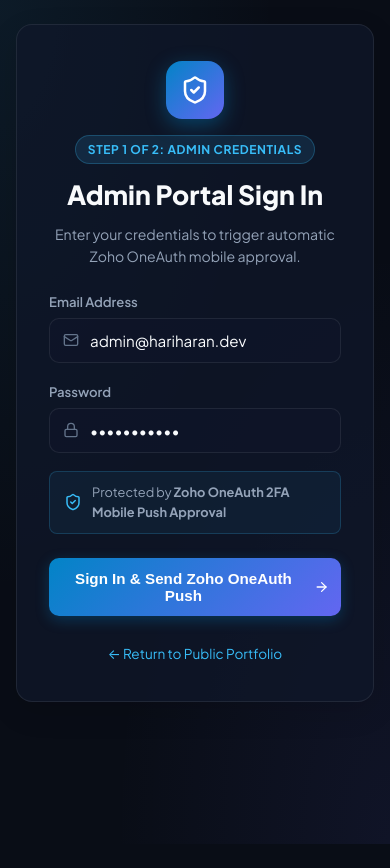
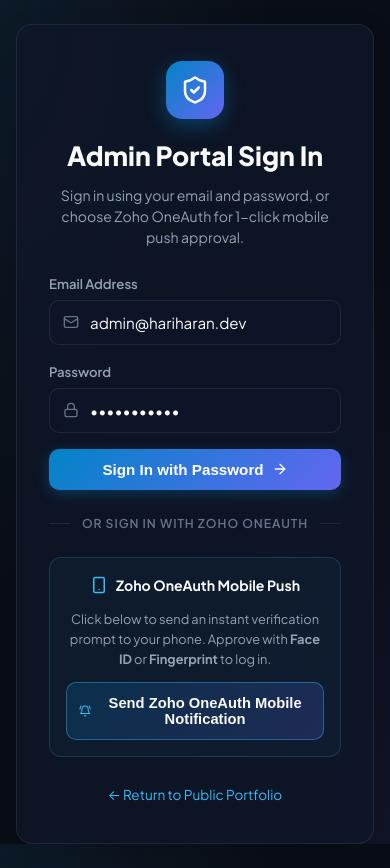
Before and after one commit to Hariharanravikumar001/Hariharan-portfolio, a React (Vite) app in the folder frontend/: page /admin/login in a window 390 px wide. Before the commit the page ends 844 px from the top, so only its background shows below. Built offline with nearby package versions, Linux system fonts and the light colour scheme; no server answers.

Commit message:
feat: support both direct email/password login and 1-click Zoho OneAuth mobile push approval

```diff
--- a/frontend/src/context/AuthContext.jsx
+++ b/frontend/src/context/AuthContext.jsx
@@ -62,6 +62,11 @@
     localStorage.setItem('user', JSON.stringify(user));
   };
 
+  const initiateZohoPush = async (email) => {
+    const res = await authApi.initiateZohoPush({ email });
+    return res.data;
+  };
+
   const logout = () => {
     setToken(null);
     setUser(null);
@@ -72,7 +77,7 @@
   const isAuthenticated = Boolean(token && user);
 
   return (
-    <AuthContext.Provider value={{ user, token, isAuthenticated, loading, login, verifyMfa, setAuthSession, logout }}>
+    <AuthContext.Provider value={{ user, token, isAuthenticated, loading, login, initiateZohoPush, verifyMfa, setAuthSession, logout }}>
       {children}
     </AuthContext.Provider>
   );
--- a/frontend/src/pages/admin/AdminLogin.jsx
+++ b/frontend/src/pages/admin/AdminLogin.jsx
@@ -20,26 +20,26 @@
   RefreshCw,
   ExternalLink,
   CheckCircle2,
+  Sparkles,
 } from 'lucide-react';
 import { useAuth } from '../../context/AuthContext';
 import { authApi } from '../../services/api';
 
 const AdminLogin = () => {
-  const [step, setStep] = useState(1); // 1: Credentials, 2: Zoho OneAuth Push MFA
+  const [step, setStep] = useState(1); // 1: Login Options (Email/Password or Zoho Push), 2: Zoho OneAuth Waiting Screen
   const [email, setEmail] = useState('admin@hariharan.dev');
   const [password, setPassword] = useState('Admin@12345');
   const [mfaCode, setMfaCode] = useState('');
   const [mfaData, setMfaData] = useState(null); // { sessionId, mobileApprovalUrl, tempToken, otpauthUri, secret, user }
-  const [showQrDetails, setShowQrDetails] = useState(false);
   const [showManualTotp, setShowManualTotp] = useState(false);
   const [copiedKey, setCopiedKey] = useState(false);
-  const [copiedLink, setCopiedLink] = useState(false);
   const [error, setError] = useState('');
   const [infoMessage, setInfoMessage] = useState('');
   const [loading, setLoading] = useState(false);
+  const [zohoLoading, setZohoLoading] = useState(false);
   const [isApproved, setIsApproved] = useState(false);
 
-  const { login, verifyMfa, setAuthSession } = useAuth();
+  const { login, initiateZohoPush, verifyMfa, setAuthSession } = useAuth();
   const navigate = useNavigate();
   const pollingIntervalRef = useRef(null);
 
@@ -52,7 +52,7 @@
     };
   }, []);
 
-  // Poll for Mobile Approval when on Step 2
+  // Poll for Mobile Approval when on Step 2 (Zoho OneAuth Push)
   useEffect(() => {
     if (step === 2 && mfaData?.sessionId && !isApproved) {
       pollingIntervalRef.current = setInterval(async () => {
@@ -88,8 +88,8 @@
     }
   }, [step, mfaData, isApproved]);
 
-  // Step 1: Submit Credentials & trigger automatic mobile push
-  const handleCredentialSubmit = async (e) => {
+  // Option A: Direct Email and Password Sign In
+  const handlePasswordLogin = async (e) => {
     e.preventDefault();
     try {
       setLoading(true);
@@ -97,18 +97,34 @@
       setInfoMessage('');
       const res = await login(email, password);
 
-      if (res && res.mfaRequired) {
+      if (res && res.success && res.token) {
+        navigate('/admin');
+      }
+    } catch (err) {
+      setError(err.response?.data?.message || 'Invalid email or password. Please try again.');
+    } finally {
+      setLoading(false);
+    }
+  };
+
+  // Option B: 1-Click Zoho OneAuth Mobile Push Sign In
+  const handleZohoPushLogin = async () => {
+    try {
+      setZohoLoading(true);
+      setError('');
+      setInfoMessage('');
+      const res = await initiateZohoPush(email);
+
+      if (res && res.success) {
         setMfaData(res);
         setStep(2);
         setMfaCode('');
         setInfoMessage('Push notification sent to your Zoho OneAuth mobile app.');
-      } else {
-        navigate('/admin');
       }
     } catch (err) {
-      setError(err.response?.data?.message || 'Invalid credentials or connection error');
+      setError(err.response?.data?.message || 'Failed to dispatch Zoho OneAuth mobile notification.');
     } finally {
-      setLoading(false);
+      setZohoLoading(false);
     }
   };
 
@@ -180,14 +196,6 @@
     }
   };
 
-  const handleCopyMobileLink = () => {
-    if (mfaData?.mobileApprovalUrl) {
-      navigator.clipboard.writeText(mfaData.mobileApprovalUrl);
-      setCopiedLink(true);
-      setTimeout(() => setCopiedLink(false), 2000);
-    }
-  };
-
   return (
     <div
       style={{
@@ -203,12 +211,12 @@
         className="glass-panel"
         style={{
           width: '100%',
-          maxWidth: step === 1 ? '450px' : '530px',
+          maxWidth: step === 1 ? '480px' : '530px',
           padding: '36px 32px',
           transition: 'all 0.3s ease',
         }}
       >
-        {/* Step Indicator Header */}
+        {/* Step Indicator / Header */}
         <div style={{ textAlign: 'center', marginBottom: '24px' }}>
           <div
             style={{
@@ -243,26 +251,6 @@
             )}
           </div>
 
-          <div
-            style={{
-              display: 'inline-flex',
-              alignItems: 'center',
-              gap: '6px',
-              padding: '4px 12px',
-              borderRadius: '20px',
-              background: 'rgba(56, 189, 248, 0.12)',
-              border: '1px solid rgba(56, 189, 248, 0.25)',
-              color: 'var(--accent-cyan)',
-              fontSize: '0.75rem',
-              fontWeight: 700,
-              textTransform: 'uppercase',
-              letterSpacing: '0.05em',
-              marginBottom: '10px',
-            }}
-          >
-            {step === 1 ? 'Step 1 of 2: Admin Credentials' : 'Step 2 of 2: Zoho OneAuth Mobile Push'}
-          </div>
-
           <h1
             style={{
               fontSize: '1.65rem',
@@ -289,8 +277,8 @@
             {isApproved
               ? 'Mobile biometric check passed. Redirecting to your dashboard...'
               : step === 1
-              ? 'Enter your credentials to trigger automatic Zoho OneAuth mobile approval.'
-              : 'Push notification sent to your Zoho OneAuth mobile. Approve on your phone to login automatically.'}
+              ? 'Sign in using your email and password, or choose Zoho OneAuth for 1-click mobile push approval.'
+              : 'Push notification sent to your Zoho OneAuth mobile app. Approve on your phone to login.'}
           </p>
         </div>
 
@@ -336,11 +324,13 @@
           </div>
         )}
 
-        {/* STEP 1: CREDENTIALS FORM */}
+        {/* STEP 1: DUAL SIGN-IN OPTIONS */}
         {step === 1 && (
+          <div style={{ display: 'flex', flexDirection: 'column', gap: '20px' }}>
+            {/* OPTION 1: EMAIL AND PASSWORD FORM */}
             <form
-            onSubmit={handleCredentialSubmit}
-            style={{ display: 'flex', flexDirection: 'column', gap: '18px' }}
+              onSubmit={handlePasswordLogin}
+              style={{ display: 'flex', flexDirection: 'column', gap: '16px' }}
             >
               <div>
                 <label
@@ -412,39 +402,87 @@
                 </div>
               </div>
 
-            {/* Zoho OneAuth Security Assurance Badge */}
+              <button
+                type="submit"
+                disabled={loading || zohoLoading}
+                className="btn-primary"
+                style={{ width: '100%', padding: '12px', fontSize: '0.95rem' }}
+              >
+                <span>{loading ? 'Authenticating...' : 'Sign In with Password'}</span>
+                <ArrowRight size={16} />
+              </button>
+            </form>
+
+            {/* DIVIDER */}
             <div
               style={{
-                padding: '10px 14px',
-                borderRadius: '8px',
-                background: 'rgba(56, 189, 248, 0.06)',
-                border: '1px solid rgba(56, 189, 248, 0.2)',
                 display: 'flex',
                 alignItems: 'center',
-                gap: '10px',
-                fontSize: '0.8rem',
-                color: 'var(--text-secondary)',
+                margin: '4px 0',
+                color: 'var(--text-muted)',
+                fontSize: '0.76rem',
+                fontWeight: 600,
+                letterSpacing: '0.08em',
+                textTransform: 'uppercase',
               }}
             >
-              <ShieldCheck size={18} color="var(--accent-cyan)" style={{ flexShrink: 0 }} />
-              <span>
-                Protected by <strong>Zoho OneAuth 2FA Mobile Push Approval</strong>
+              <div style={{ flex: 1, height: '1px', background: 'var(--border-glass)' }} />
+              <span style={{ padding: '0 12px' }}>OR SIGN IN WITH ZOHO ONEAUTH</span>
+              <div style={{ flex: 1, height: '1px', background: 'var(--border-glass)' }} />
+            </div>
+
+            {/* OPTION 2: 1-CLICK ZOHO ONEAUTH MOBILE PUSH */}
+            <div
+              style={{
+                background: 'rgba(56, 189, 248, 0.04)',
+                border: '1px solid rgba(56, 189, 248, 0.2)',
+                borderRadius: '12px',
+                padding: '16px',
+                display: 'flex',
+                flexDirection: 'column',
+                gap: '12px',
+                textAlign: 'center',
+              }}
+            >
+              <div style={{ display: 'flex', alignItems: 'center', justifyContent: 'center', gap: '8px' }}>
+                <Smartphone size={18} color="var(--accent-cyan)" />
+                <span style={{ fontSize: '0.88rem', fontWeight: 700, color: 'var(--text-primary)' }}>
+                  Zoho OneAuth Mobile Push
                 </span>
               </div>
 
+              <p style={{ margin: 0, fontSize: '0.8rem', color: 'var(--text-secondary)' }}>
+                Click below to send an instant verification prompt to your phone. Approve with <strong>Face ID</strong> or <strong>Fingerprint</strong> to log in.
+              </p>
+
               <button
-              type="submit"
-              disabled={loading}
-              className="btn-primary"
-              style={{ width: '100%', padding: '12px', fontSize: '0.95rem', marginTop: '6px' }}
+                type="button"
+                onClick={handleZohoPushLogin}
+                disabled={loading || zohoLoading}
+                className="btn-secondary"
+                style={{
+                  width: '100%',
+                  padding: '12px',
+                  fontSize: '0.92rem',
+                  display: 'flex',
+                  alignItems: 'center',
+                  justifyContent: 'center',
+                  gap: '8px',
+                  background: 'linear-gradient(135deg, rgba(2, 132, 199, 0.2) 0%, rgba(99, 102, 241, 0.2) 100%)',
+                  border: '1px solid rgba(56, 189, 248, 0.4)',
+                  color: 'var(--text-primary)',
+                  cursor: 'pointer',
+                  fontWeight: 600,
+                }}
               >
-              <span>{loading ? 'Verifying...' : 'Sign In & Send Zoho OneAuth Push'}</span>
-              <ArrowRight size={16} />
+                <BellRing size={16} color="var(--accent-cyan)" />
+                <span>{zohoLoading ? 'Sending Mobile Push...' : 'Send Zoho OneAuth Mobile Notification'}</span>
               </button>
-          </form>
+            </div>
+          </div>
         )}
 
-        {/* STEP 2: ZOHO ONEAUTH AUTOMATIC MOBILE PUSH & APPROVAL */}
+        {/* STEP 2: ZOHO ONEAUTH MOBILE WAITING & APPROVAL SCREEN */}
         {step === 2 && (
           <div className="animate-fade-in" style={{ display: 'flex', flexDirection: 'column', gap: '20px' }}>
             {/* Automatic Mobile Push Waiting Card */}
@@ -481,7 +519,7 @@
                 Waiting for Zoho OneAuth Mobile Approval...
               </h3>
               <p style={{ margin: '0 0 16px 0', fontSize: '0.84rem', color: 'var(--text-secondary)' }}>
-                Check your mobile phone for the Zoho OneAuth prompt. Tap <strong>Approve</strong> (using Face ID or Fingerprint) to unlock this browser.
+                Check your mobile phone for the Zoho OneAuth notification. Tap <strong>Approve</strong> (using Face ID or Fingerprint) to unlock this browser.
               </p>
 
               {/* Supported Biometrics Badges */}
@@ -772,7 +810,7 @@
               )}
             </div>
 
-            {/* Back to Step 1 */}
+            {/* Back to Login Options */}
             <div style={{ display: 'flex', justifyContent: 'center' }}>
               <button
                 type="button"
@@ -794,7 +832,7 @@
                 }}
               >
                 <ArrowLeft size={14} />
-                <span>Back to Email & Password</span>
+                <span>Back to Sign In Options</span>
               </button>
             </div>
           </div>
--- a/frontend/src/services/api.js
+++ b/frontend/src/services/api.js
@@ -38,6 +38,7 @@
 // API Service Endpoints
 export const authApi = {
   login: (credentials) => api.post('/auth/login', credentials),
+  initiateZohoPush: (data) => api.post('/auth/zoho-push', data),
   verifyMfa: (data) => api.post('/auth/verify-mfa', data),
   checkMfaStatus: (sessionId) => api.get(`/auth/mfa-status/${sessionId}`),
   getMfaSession: (sessionId) => api.get(`/auth/mfa-session/${sessionId}`),
```
Also changed, not shown: 2 other files (tests, documents, lock files or other folders). Lines whose indentation alone changed are shown as unchanged.
